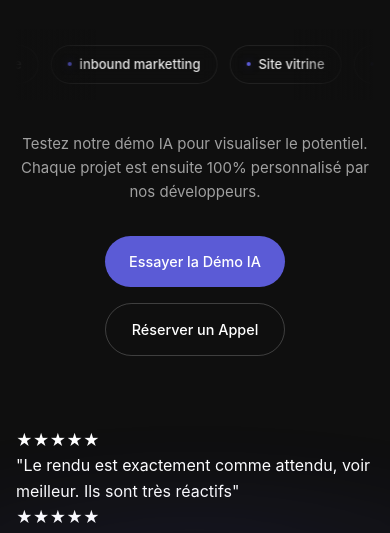
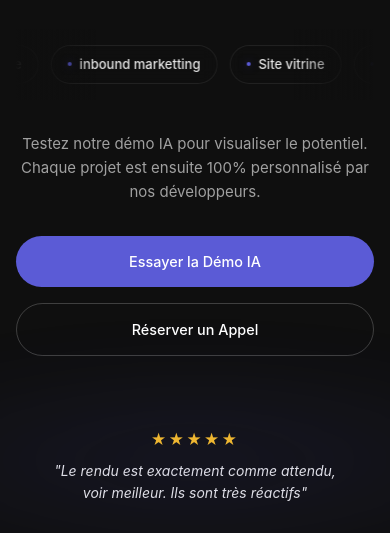
Before and after one commit to Jenner894/aasasasas, a website: page index.html in a window 390 px wide. Shown: the part 301-834 px from the top of the page. Drawn offline with Linux system fonts and the light colour scheme.

Commit message:
Update styles.css

```diff
--- a/styles.css
+++ b/styles.css
@@ -610,7 +610,7 @@ body {
     display: flex;
     flex-direction: column;
     align-items: center;
-    gap: 1.5rem;
+    gap: 2rem;
     margin-bottom: 5rem;
 }
 
@@ -618,6 +618,100 @@ body {
     display: flex;
     gap: 1.5rem;
     justify-content: center;
+}
+
+/* ============================================
+   REVIEWS CAROUSEL
+   ============================================ */
+
+.reviews-carousel {
+    position: relative;
+    min-height: 90px;
+    max-width: 650px;
+    width: 100%;
+    display: flex;
+    align-items: center;
+    justify-content: center;
+    margin: 0 auto;
+}
+
+.review-item {
+    position: absolute;
+    top: 0;
+    left: 0;
+    right: 0;
+    opacity: 0;
+    transform: translateY(15px);
+    transition: opacity 0.8s ease, transform 0.8s ease;
+    pointer-events: none;
+    text-align: center;
+}
+
+.review-item.active {
+    opacity: 1;
+    transform: translateY(0);
+    pointer-events: auto;
+}
+
+.review-stars {
+    color: #fbbf24;
+    font-size: 1.125rem;
+    margin-bottom: 0.75rem;
+    letter-spacing: 2px;
+}
+
+.review-item p {
+    color: rgba(255, 255, 255, 0.9);
+    font-size: 1.0625rem;
+    line-height: 1.6;
+    text-align: center;
+    font-style: italic;
+    margin: 0;
+    padding: 0 2rem;
+}
+
+/* Responsive */
+@media (max-width: 767px) {
+    .hero-cta-wrapper {
+        gap: 1.5rem;
+        margin-bottom: 4rem;
+    }
+
+    .hero-cta {
+        flex-direction: column;
+        gap: 1rem;
+        width: 100%;
+    }
+
+    .reviews-carousel {
+        min-height: 100px;
+        max-width: 90%;
+    }
+
+    .review-stars {
+        font-size: 1rem;
+        margin-bottom: 0.5rem;
+    }
+
+    .review-item p {
+        font-size: 0.9375rem;
+        padding: 0 1rem;
+    }
+}
+
+@media (max-width: 479px) {
+    .reviews-carousel {
+        min-height: 110px;
+    }
+
+    .review-stars {
+        font-size: 0.9375rem;
+    }
+
+    .review-item p {
+        font-size: 0.875rem;
+        padding: 0 0.5rem;
+    }
 }
 /* ============================================
    SORTLIST HERO BUTTON
```
